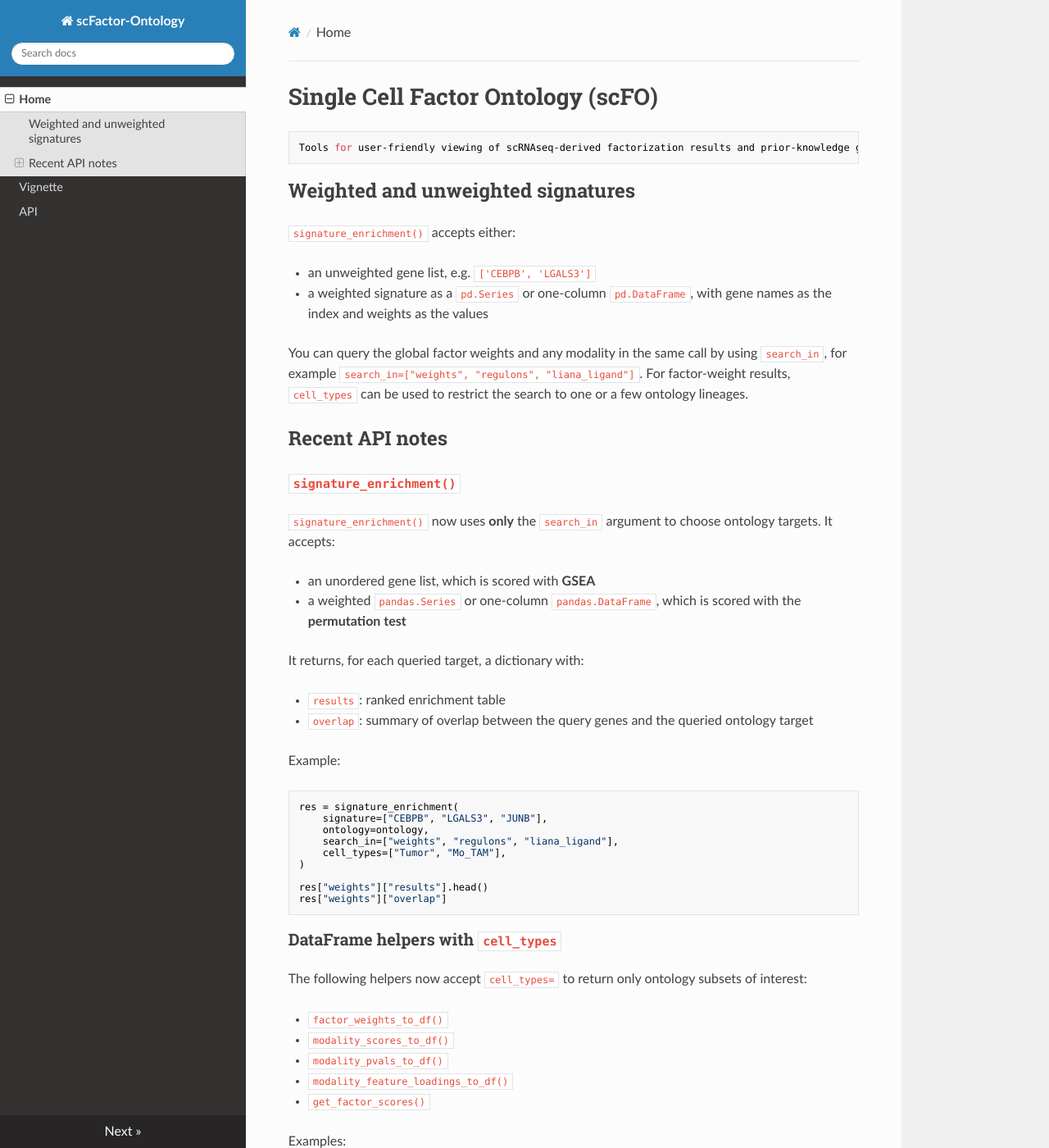
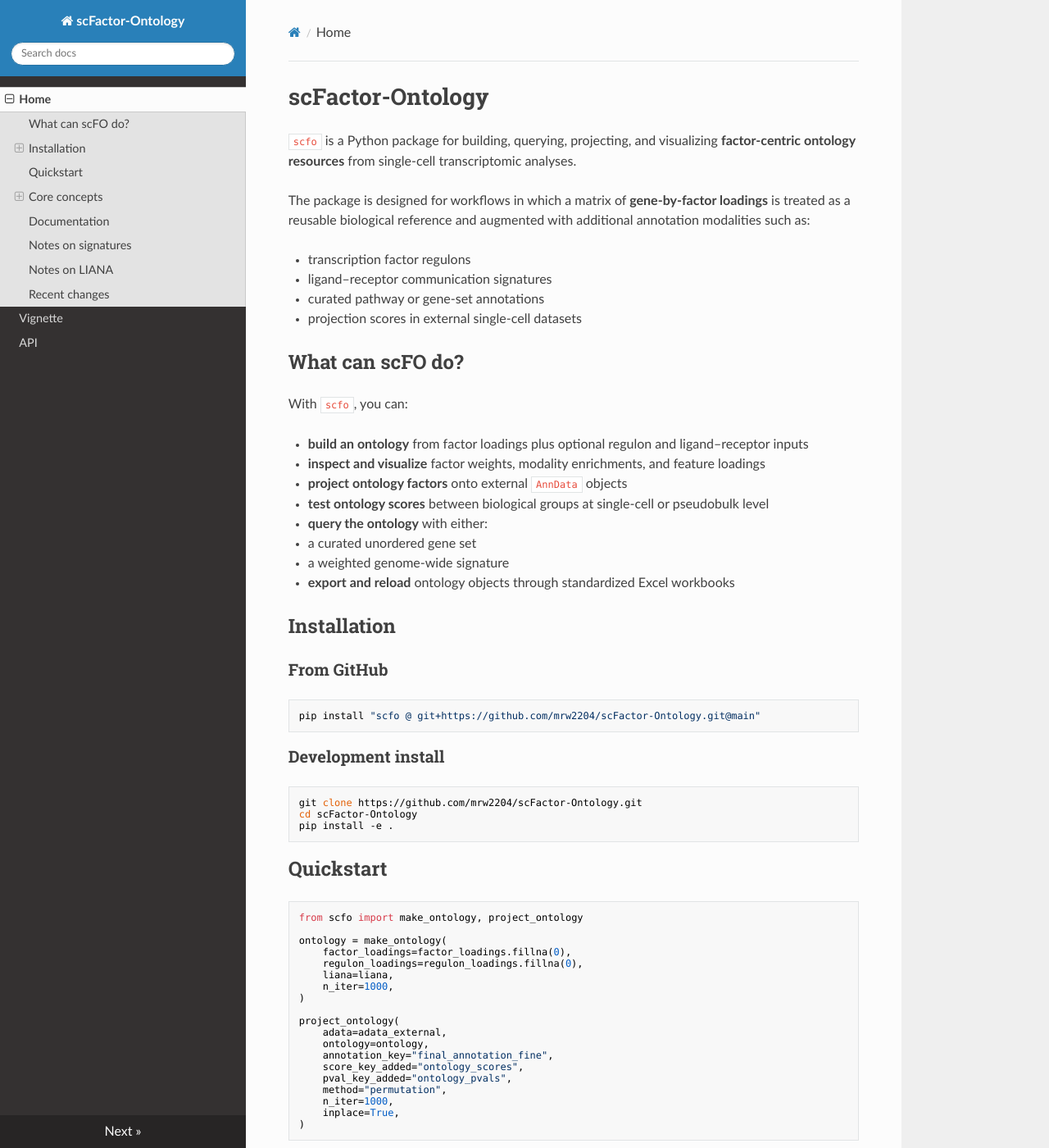
Before and after one commit to mrw2204/scFactor-Ontology, an MkDocs documentation site: the page built from docs/index.md, in a window 1280 px wide and 1400 px high. Shown: the whole window at 82% size. Built offline with MkDocs 1.6.1, drawn with Linux system fonts in a browser that asks for light colours; nearby versions of some CDN libraries; some of the changed text lies outside the part shown.

Commit message:
Update index.md

````diff
--- a/docs/index.md
+++ b/docs/index.md
@@ -1,92 +1,131 @@
+# scFactor-Ontology
 
-# Single Cell Factor Ontology (scFO)
+`scfo` is a Python package for building, querying, projecting, and visualizing **factor-centric ontology resources** from single-cell transcriptomic analyses.
 
-```{toctree}
-Tools for user-friendly viewing of scRNAseq-derived factorization results and prior-knowledge guided meta-annotation (e.g. inferred master regulators, cell-cell communication, gene ontology, etc).
+The package is designed for workflows in which a matrix of **gene-by-factor loadings** is treated as a reusable biological reference and augmented with additional annotation modalities such as:
+
+- transcription factor regulons
+- ligand–receptor communication signatures
+- curated pathway or gene-set annotations
+- projection scores in external single-cell datasets
+
+## What can scFO do?
+
+With `scfo`, you can:
+
+- **build an ontology** from factor loadings plus optional regulon and ligand–receptor inputs
+- **inspect and visualize** factor weights, modality enrichments, and feature loadings
+- **project ontology factors** onto external `AnnData` objects
+- **test ontology scores** between biological groups at single-cell or pseudobulk level
+- **query the ontology** with either:
+  - a curated unordered gene set
+  - a weighted genome-wide signature
+- **export and reload** ontology objects through standardized Excel workbooks
+
+## Installation
+
+### From GitHub
+
+```bash
+pip install "scfo @ git+https://github.com/mrw2204/scFactor-Ontology.git@main"
 ```
 
+### Development install
 
-## Weighted and unweighted signatures
+```bash
+git clone https://github.com/mrw2204/scFactor-Ontology.git
+cd scFactor-Ontology
+pip install -e .
+```
 
-`signature_enrichment()` accepts either:
-
-- an unweighted gene list, e.g. `['CEBPB', 'LGALS3']`
-- a weighted signature as a `pd.Series` or one-column `pd.DataFrame`, with gene names as the index and weights as the values
-
-You can query the global factor weights and any modality in the same call by using `search_in`, for example `search_in=["weights", "regulons", "liana_ligand"]`. For factor-weight results, `cell_types` can be used to restrict the search to one or a few ontology lineages.
-
-
-## Recent API notes
-
-### `signature_enrichment()`
-
-`signature_enrichment()` now uses **only** the `search_in` argument to choose ontology targets. It accepts:
-
-- an unordered gene list, which is scored with **GSEA**
-- a weighted `pandas.Series` or one-column `pandas.DataFrame`, which is scored with the **permutation test**
-
-It returns, for each queried target, a dictionary with:
-
-- `results`: ranked enrichment table
-- `overlap`: summary of overlap between the query genes and the queried ontology target
-
-Example:
+## Quickstart
 
 ```python
-res = signature_enrichment(
-    signature=["CEBPB", "LGALS3", "JUNB"],
-    ontology=ontology,
-    search_in=["weights", "regulons", "liana_ligand"],
-    cell_types=["Tumor", "Mo_TAM"],
+from scfo import make_ontology, project_ontology
+
+ontology = make_ontology(
+    factor_loadings=factor_loadings.fillna(0),
+    regulon_loadings=regulon_loadings.fillna(0),
+    liana=liana,
+    n_iter=1000,
 )
 
-res["weights"]["results"].head()
-res["weights"]["overlap"]
+project_ontology(
+    adata=adata_external,
+    ontology=ontology,
+    annotation_key="final_annotation_fine",
+    score_key_added="ontology_scores",
+    pval_key_added="ontology_pvals",
+    method="permutation",
+    n_iter=1000,
+    inplace=True,
+)
 ```
 
-### DataFrame helpers with `cell_types`
+## Core concepts
 
-The following helpers now accept `cell_types=` to return only ontology subsets of interest:
+### Factor-centric ontology object
 
-- `factor_weights_to_df()`
-- `modality_scores_to_df()`
-- `modality_pvals_to_df()`
-- `modality_feature_loadings_to_df()`
-- `get_factor_scores()`
+`make_ontology()` returns a factor-centric `MuData` object:
 
-Examples:
+- `ontology.obs` = factor metadata
+- `ontology.obsm["weights"]` = global factor weight matrix
+- `ontology.mod[...]` = modality-specific enrichment matrices
 
-```python
-weights_tumor = factor_weights_to_df(ontology, cell_types="Tumor", transpose=True)
-reg_scores_tumor = modality_scores_to_df(ontology, "regulons", cell_types="Tumor")
-reg_loadings_tumor = modality_feature_loadings_to_df(ontology, "regulons", cell_types="Tumor")
+### Expected input formats
+
+- `factor_loadings`: **genes x factors**
+- `regulon_loadings`: **genes x regulons**
+- `liana`: raw long-form LIANA output
+- external projections: `AnnData` with genes in `adata.var_names`
+
+### Naming conventions
+
+The package works best when factor names follow:
+
+```text
+Factor0|Tumor
+Factor1|Tumor
+Factor0|Mo_TAM
 ```
 
+For lineage-specific regulons, use columns like:
 
-### Plot genes or factors for a modality feature
+```text
+CEBPB(+)|Tumor
+STAT3(+)|Mo_TAM
+IRF1(+)|Endothelial
+```
 
-```python
-from scfo import plot_modality_feature_top_items
+## Documentation
 
-# top genes contributing to a regulon in Tumor
-fig, ax = plot_modality_feature_top_items(
-    ontology,
-    modality="regulons",
-    feature="CEBPB(+)",
-    cell_type="Tumor",
-    what="genes",
-    n_pos=10,
-    n_neg=10,
-)
+- **Vignette**: end-to-end workflow and examples
+- **API**: function reference with parameters and return values
 
-# top Tumor factors enriched for that regulon
-fig, ax = plot_modality_feature_top_items(
-    ontology,
-    modality="regulons",
-    feature="CEBPB(+)",
-    cell_type="Tumor",
-    what="factors",
-    n_pos=10,
-    n_neg=10,
-)
-```
+## Notes on signatures
+
+`signature_enrichment()` supports two query modes:
+
+- **unordered gene list** → scored with **GSEA**
+- **weighted `pandas.Series` or one-column `DataFrame`** → scored with the **permutation test**
+
+The same function can query:
+
+- global factor weights
+- any ontology modality
+- or both together using `search_in`
+
+## Notes on LIANA
+
+The package builds LIANA-derived ontology modalities from the original paired-signature logic:
+
+- ligand-side rows: `sender_cell_type|ligand_gene`, columns: `rec by|receiver_cell_type`
+- receptor-side rows: `receiver_cell_type|receptor_gene`, columns: `sent by|sender_cell_type`
+
+During ontology assembly, each factor is enriched only against the matching lineage-specific signature block. The final `liana_ligand` and `liana_receptor` modalities therefore expose the **shared 11 paired-context columns**, while lineage-specific signature definitions are preserved in `varm`.
+
+## Recent changes
+
+- `signature_enrichment()` now uses `search_in` as the sole target selector
+- helper functions support `cell_types=` filtering
+- plotting helpers support both factor-centric and modality-centric views
````
